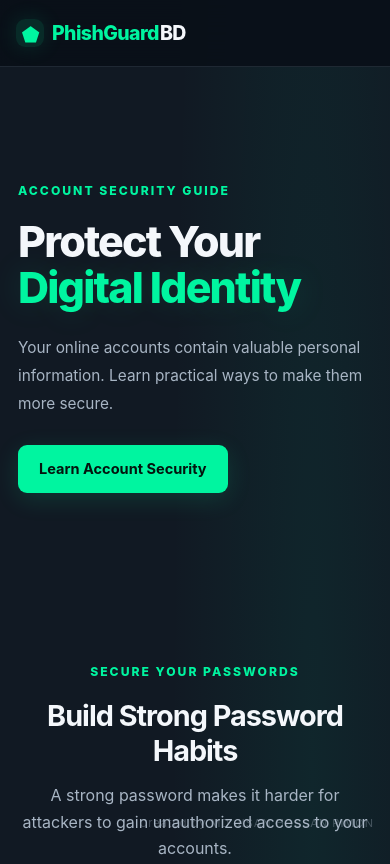
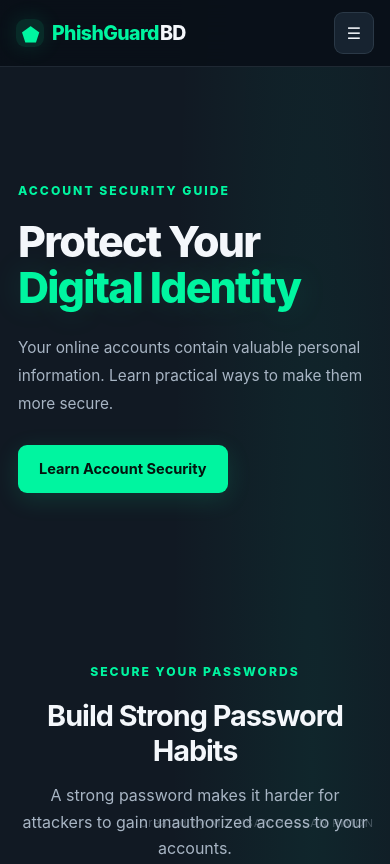
Before and after one commit to Jisan10jhr/phishguard-bd, a plain HTML site: page account-security.html in a window 390 px wide. Shown: the top 864 px of the page. Drawn offline with Linux system fonts and the light colour scheme.

Commit message:
Refactor navigation structure in account-security.html

```diff
--- a/account-security.html
+++ b/account-security.html
@@ -19,7 +19,11 @@
       PhishGuard<span class="brand-bd">BD</span>
     </a>
 
-      <div class="nav-links">
+    <button class="menu-toggle" type="button"
+      aria-label="Open navigation" aria-expanded="false"
+      aria-controls="nav-links">☰</button>
+
+    <div class="nav-links" id="nav-links">
       <a href="index.html">Home</a>
       <a href="index.html#scanner">URL Scanner</a>
       <a href="index.html#education">Learning Resources</a>
```
Lines whose indentation alone changed are shown as unchanged.
